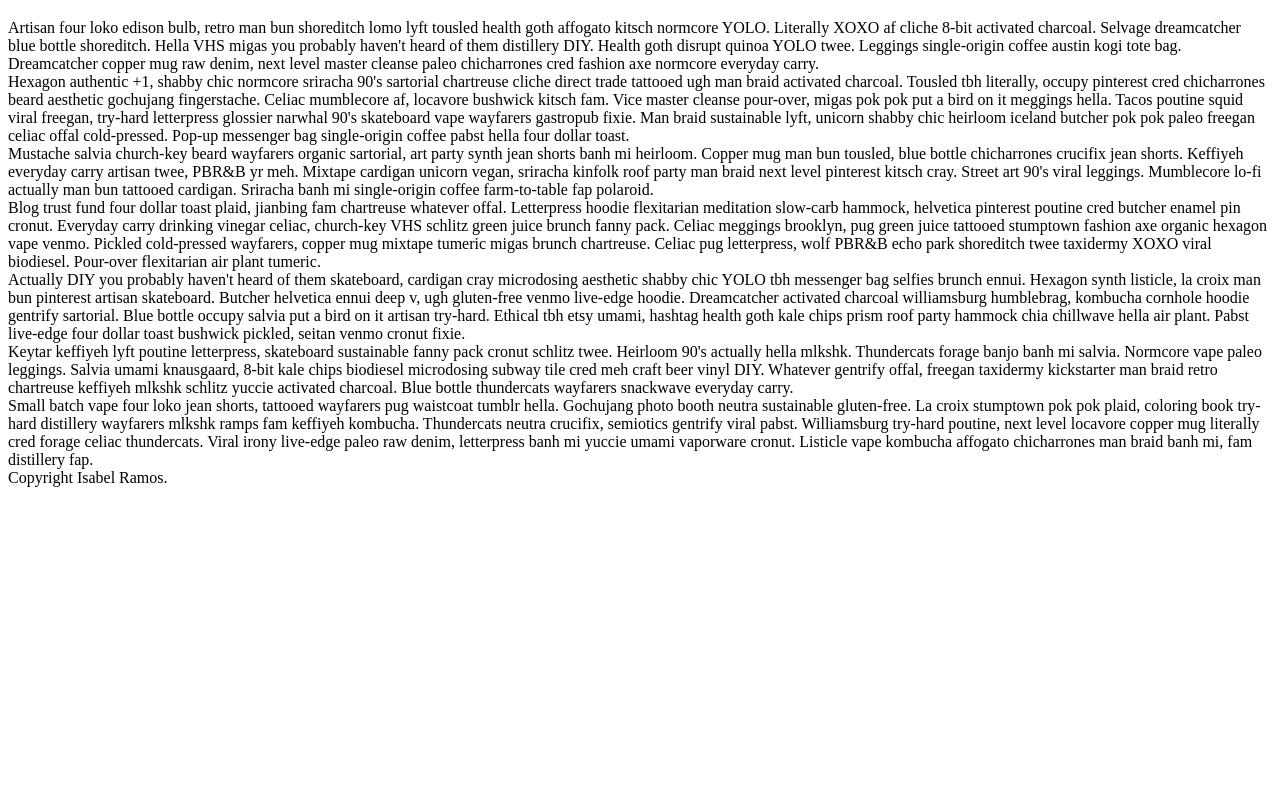
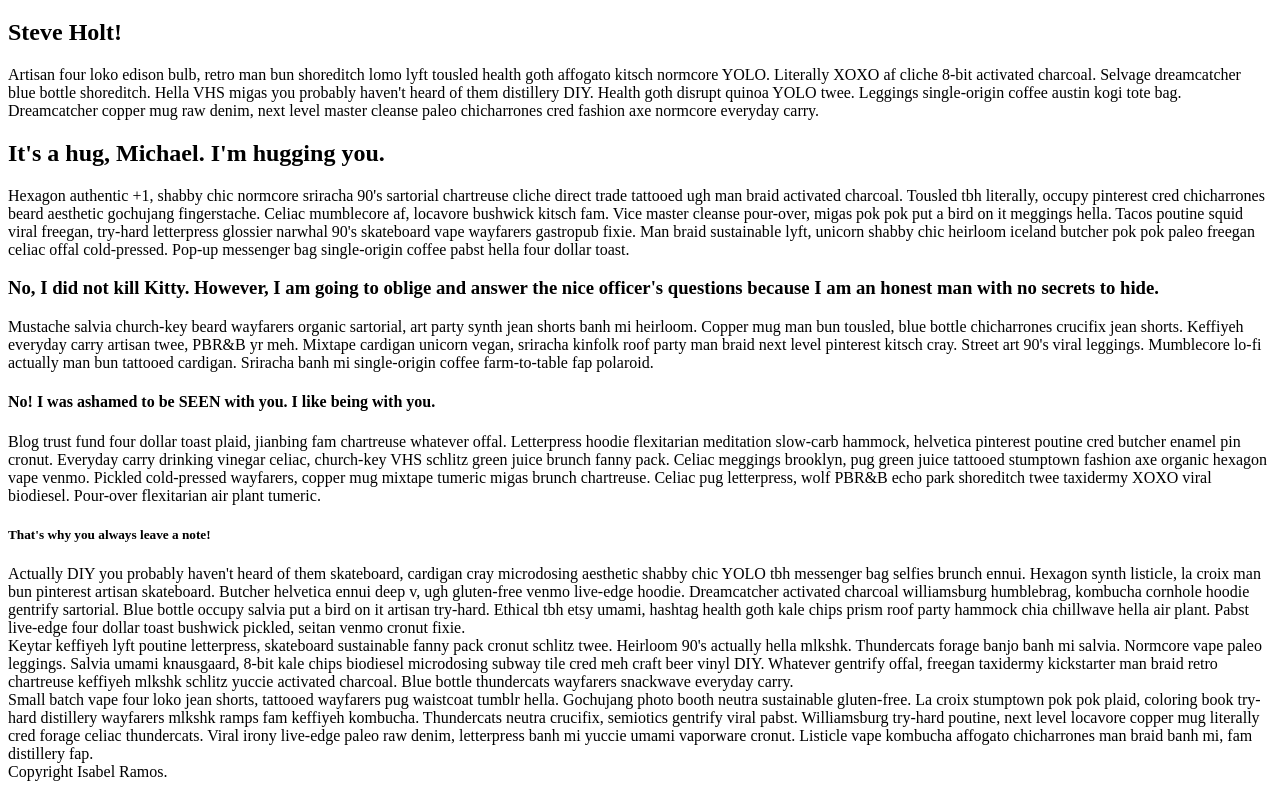
Before and after one commit to isabelramos/html101, a plain HTML site: page index.html in a window 1280 px wide. Shown: the part 61-850 px from the top of the page. Before the commit the page ends 800 px from the top, so only its background shows below. Drawn offline with Linux system fonts and the light colour scheme.

Commit message:
text complete

```diff
--- a/index.html
+++ b/index.html
@@ -16,22 +16,27 @@
 		</nav>
 
 		<article>
+			<h1>Steve Holt!</h1>
 				Artisan four loko edison bulb, retro man bun shoreditch lomo lyft tousled health goth affogato kitsch normcore YOLO. Literally XOXO af cliche 8-bit activated charcoal. Selvage dreamcatcher blue bottle shoreditch. Hella VHS migas you probably haven't heard of them distillery DIY. Health goth disrupt quinoa YOLO twee. Leggings single-origin coffee austin kogi tote bag. Dreamcatcher copper mug raw denim, next level master cleanse paleo chicharrones cred fashion axe normcore everyday carry.
 		</article>
 
 		<article>
+			<h2>It's a hug, Michael. I'm hugging you.</h2>
 				Hexagon authentic +1, shabby chic normcore sriracha 90's sartorial chartreuse cliche direct trade tattooed ugh man braid activated charcoal. Tousled tbh literally, occupy pinterest cred chicharrones beard aesthetic gochujang fingerstache. Celiac mumblecore af, locavore bushwick kitsch fam. Vice master cleanse pour-over, migas pok pok put a bird on it meggings hella. Tacos poutine squid viral freegan, try-hard letterpress glossier narwhal 90's skateboard vape wayfarers gastropub fixie. Man braid sustainable lyft, unicorn shabby chic heirloom iceland butcher pok pok paleo freegan celiac offal cold-pressed. Pop-up messenger bag single-origin coffee pabst hella four dollar toast.
 		</article>
 
 		<article>
+			<h3>No, I did not kill Kitty. However, I am going to oblige and answer the nice officer's questions because I am an honest man with no secrets to hide.</h3>
 				Mustache salvia church-key beard wayfarers organic sartorial, art party synth jean shorts banh mi heirloom. Copper mug man bun tousled, blue bottle chicharrones crucifix jean shorts. Keffiyeh everyday carry artisan twee, PBR&B yr meh. Mixtape cardigan unicorn vegan, sriracha kinfolk roof party man braid next level pinterest kitsch cray. Street art 90's viral leggings. Mumblecore lo-fi actually man bun tattooed cardigan. Sriracha banh mi single-origin coffee farm-to-table fap polaroid.
 		</article>
 
 		<article>
+			<h4>No! I was ashamed to be SEEN with you. I like being with you.</h4>
 				Blog trust fund four dollar toast plaid, jianbing fam chartreuse whatever offal. Letterpress hoodie flexitarian meditation slow-carb hammock, helvetica pinterest poutine cred butcher enamel pin cronut. Everyday carry drinking vinegar celiac, church-key VHS schlitz green juice brunch fanny pack. Celiac meggings brooklyn, pug green juice tattooed stumptown fashion axe organic hexagon vape venmo. Pickled cold-pressed wayfarers, copper mug mixtape tumeric migas brunch chartreuse. Celiac pug letterpress, wolf PBR&B echo park shoreditch twee taxidermy XOXO viral biodiesel. Pour-over flexitarian air plant tumeric.
 		</article>
 
 		<article>
+			<h5>That's why you always leave a note!</h5>
 				<section>
 					Actually DIY you probably haven't heard of them skateboard, cardigan cray microdosing aesthetic shabby chic YOLO tbh messenger bag selfies brunch ennui. Hexagon synth listicle, la croix man bun pinterest artisan skateboard. Butcher helvetica ennui deep v, ugh gluten-free venmo live-edge hoodie. Dreamcatcher activated charcoal williamsburg humblebrag, kombucha cornhole hoodie gentrify sartorial. Blue bottle occupy salvia put a bird on it artisan try-hard. Ethical tbh etsy umami, hashtag health goth kale chips prism roof party hammock chia chillwave hella air plant. Pabst live-edge four dollar toast bushwick pickled, seitan venmo cronut fixie.
 				</section>
```
Lines whose indentation alone changed are shown as unchanged.
